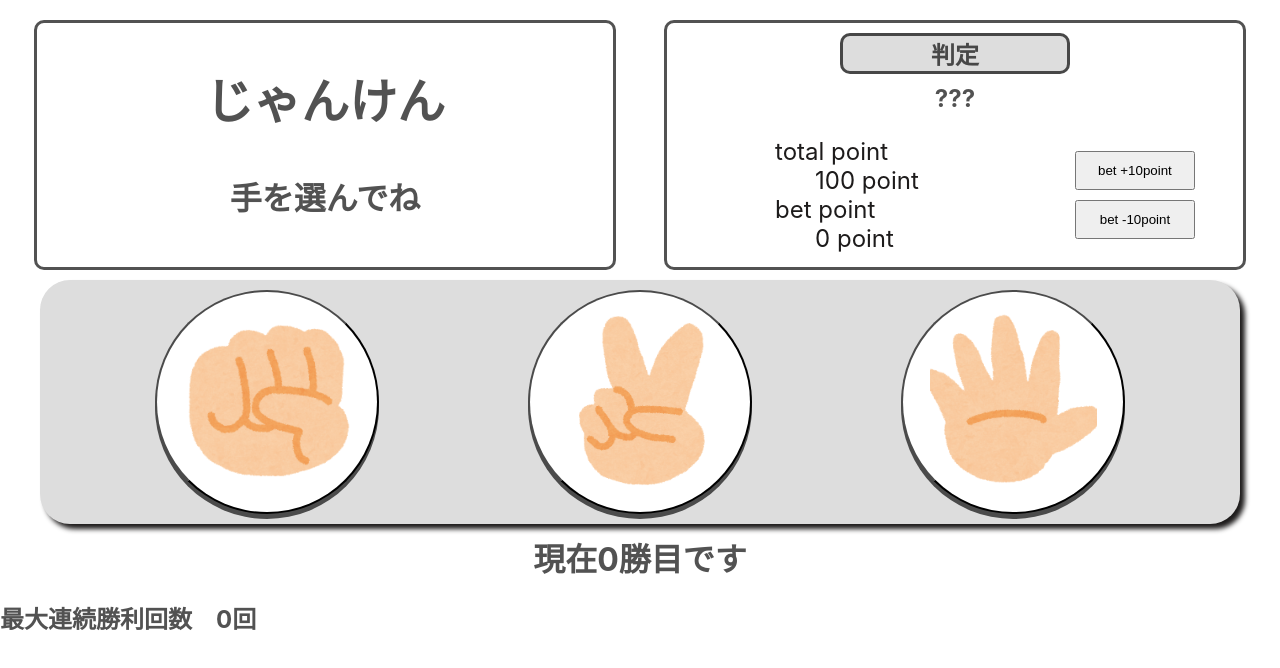
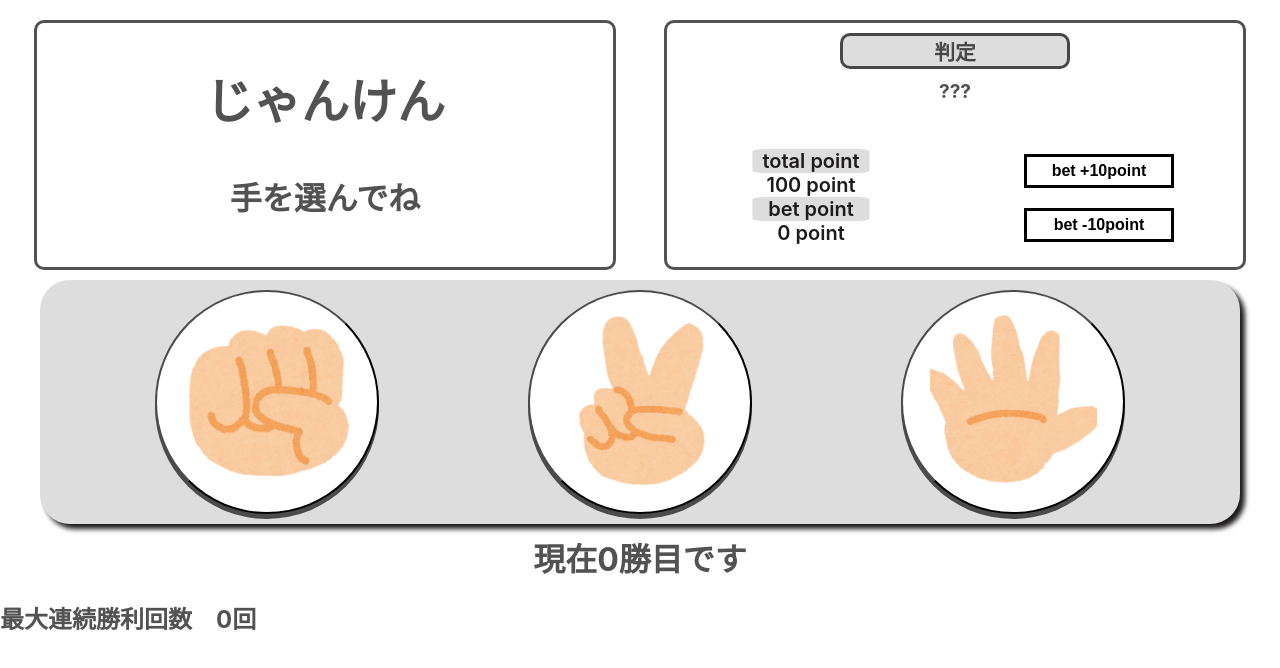
Before and after one commit to koshiro-adachi/janken-app, a React (Create React App) app: page /vspage in a window 1280 px wide. Shown: the top 668 px of the page. Built offline with nearby package versions, Linux system fonts and the light colour scheme.

Commit message:
vsPageTopCSS

```diff
--- a/src/Pages/VSpage/BetButton.tsx
+++ b/src/Pages/VSpage/BetButton.tsx
@@ -28,12 +28,12 @@ export const BetButton: FC<Prop> = memo(
     return (
       <div className="betButtonWrapper">
         <div className="pointWrapper">
-          <dl>
-            <dt>total point</dt>
-            <dd>{`${totalPoint} point`}</dd>
-            <dt>bet point</dt>
-            <dd>{`${betPoint} point`}</dd>
-          </dl>
+          <div>
+            <h3 className="pointTitle">total point</h3>
+            <h3>{`${totalPoint} point`}</h3>
+            <h3 className="pointTitle">bet point</h3>
+            <h3>{`${betPoint} point`}</h3>
+          </div>
         </div>
         <div className="betButton">
           <div>
--- a/src/Pages/VSpage/Judge.tsx
+++ b/src/Pages/VSpage/Judge.tsx
@@ -9,31 +9,38 @@ type CustomizedState = {
 export const Judge: FC<CustomizedState> = ({ win, aiko, lose }) => {
   if (win === true) {
     return (
-      <>
+      <div className="judgeWrapper">
         <h2 className="judge">判定</h2>
-        <h3>プレイヤーの勝利です</h3>
-      </>
+        <h3>
+          プレイヤーの<span className="red">勝利</span>です
+        </h3>
+      </div>
     );
   } else if (aiko === true) {
     return (
-      <>
+      <div className="judgeWrapper">
         <h2 className="judge">判定</h2>
-        <h3>あいこです</h3>
+        <h3>
+          <span className="green">あいこ</span>です
+        </h3>
         <h3>もう一度手を選んでください</h3>
-      </>
+      </div>
     );
   } else if (lose === true) {
     return (
-      <>
+      <div className="judgeWrapper">
         <h2 className="judge">判定</h2>
-        <h3>プレイヤーの負けです</h3>
-      </>
+        <h3>
+          プレイヤーの<span className="blue">負け</span>です
+        </h3>
+      </div>
     );
-  } else {return (
-    <>
-      <h2 className="judge">判定</h2>
-      <h3>???</h3>
-    </>
-  );
+  } else {
+    return (
+      <div className="judgeWrapper">
+        <h2 className="judge">判定</h2>
+        <h3>???</h3>
+      </div>
+    );
   }
 };
--- a/src/Pages/VSpage/vsPage.css
+++ b/src/Pages/VSpage/vsPage.css
@@ -5,13 +5,13 @@
   height: 100vh;
   box-sizing: border-box;
 }
-.vsPageHalfTop{
+.vsPageHalfTop {
   display: flex;
   justify-content: space-around;
   height: 250px;
   margin-top: 20px;
 }
-.vsPageLeft{
+.vsPageLeft {
   width: 45%;
   border: solid;
   border-radius: 10px;
@@ -25,87 +25,129 @@
   position: relative;
   padding: 10px;
 }
-.changeImageWrapper h2{
+.changeImageWrapper h2 {
   font-size: 60px;
   position: absolute;
   top: 50%;
   left: 50%;
-  transform: translate(-50%,-50%);
+  transform: translate(-50%, -50%);
 }
-.changeImageWrapper img{
+.changeImageWrapper img {
   width: auto;
   height: 160px;
 }
-.changeButtonWrappeer{
+.changeButtonWrappeer {
   display: flex;
   justify-content: space-around;
 }
-.changeButton{
+.changeButton {
   font-size: 1.5rem;
   border: solid;
   border-radius: 10px;
   background-color: #dddddd;
   transition: all 0.3s;
 }
-.changeButton:hover{
+.changeButton:hover {
   border-color: #4b4b4b;
   color: white;
   background-color: #44b9a7;
 }
 
-.defaultChangeWrapper{
+.defaultChangeWrapper {
   text-align: center;
 }
-.defaultChangeWrapper h2{
+.defaultChangeWrapper h2 {
   font-size: 3rem;
 }
-.defaultChangeWrapper h3{
+.defaultChangeWrapper h3 {
   font-size: 2rem;
 }
 /* -----vsPageLeft */
-.vsPageRight{
+.vsPageRight {
   width: 45%;
   border: solid;
   border-radius: 10px;
   margin-right: 10px;
 }
-.judge{
+.judgeWrapper {
+  height: 40%;
+}
+.red{
+  color: rgb(236 84 84);
+}
+.green{
+  color: rgb(59 208 65)
+}
+.blue{
+  color: rgb(58 132 232);
+}
+.judge {
+  font-size: 1.3rem;
   text-align: center;
   background-color: #dddddd;
   margin: 10px 30%;
   border: solid;
   border-radius: 10px;
 }
-.vsPageRight h3{
+.vsPageRight h3 {
   text-align: center;
-  font-size: 1.5rem;
+  font-size: 1.2rem;
   padding: 0;
   margin: 0;
 }
-.betButtonWrapper{
+.betButtonWrapper {
   display: flex;
-  justify-content: space-around;
+  height: 50%;
 }
-.pointWrapper{
+.pointWrapper {
   color: #1d1b1b;
-  font-size: 1.5rem;
+  width: 50%;
+  text-align: center;
+  position: relative;
 }
-.betButton{
+.pointWrapper div {
+  height: 100%;
+  position: absolute;
+  top: 65%;
+  left: 50%;
+  transform: translate(-50%, -50%);
+}
+.pointTitle {
+  background-color: #dddddd;
+  border-radius: 10%;
+}
+.pointWrapper h3 {
+  font-weight: 600;
+  font-size: 20px;
+  padding: 0 10px;
+}
+.betButton {
+  width: 50%;
   display: inline-flex;
   flex-direction: column;
   align-items: center;
   position: relative;
 }
-.betButton div{
+.betButton div {
   position: absolute;
-  top: 50%;
+  top: 55%;
   left: 50%;
-  transform: translate(-50%,-50%);
+  transform: translate(-50%, -50%);
 }
-.betButton button{
-  width: 120px;
-  padding: 10px;
-  margin: 5px;
+.betButton button {
+  font-size: 1rem;
+  font-weight: 600;
+  width: 150px;
+  padding: 5px 10px;
+  margin: 10px;
+  border: solid;
+  background-color: white;
+  transition: all 0.2s;
+}
+.betButton button:hover {
+  background-color: #44b9a7;
+  color: aliceblue;
+  border-color: #4b4b4b;
 }
 /* -----vsPageRight */
 .buttonWrapper {
```
